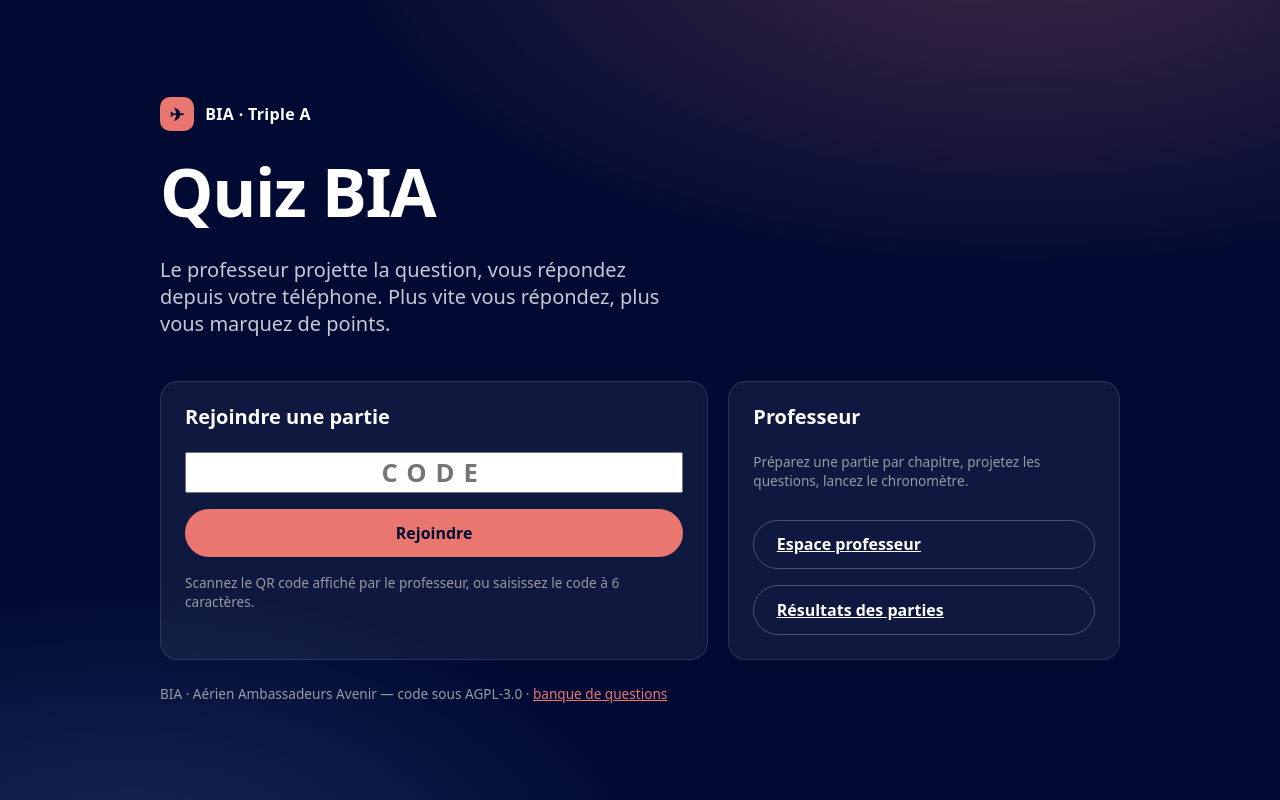
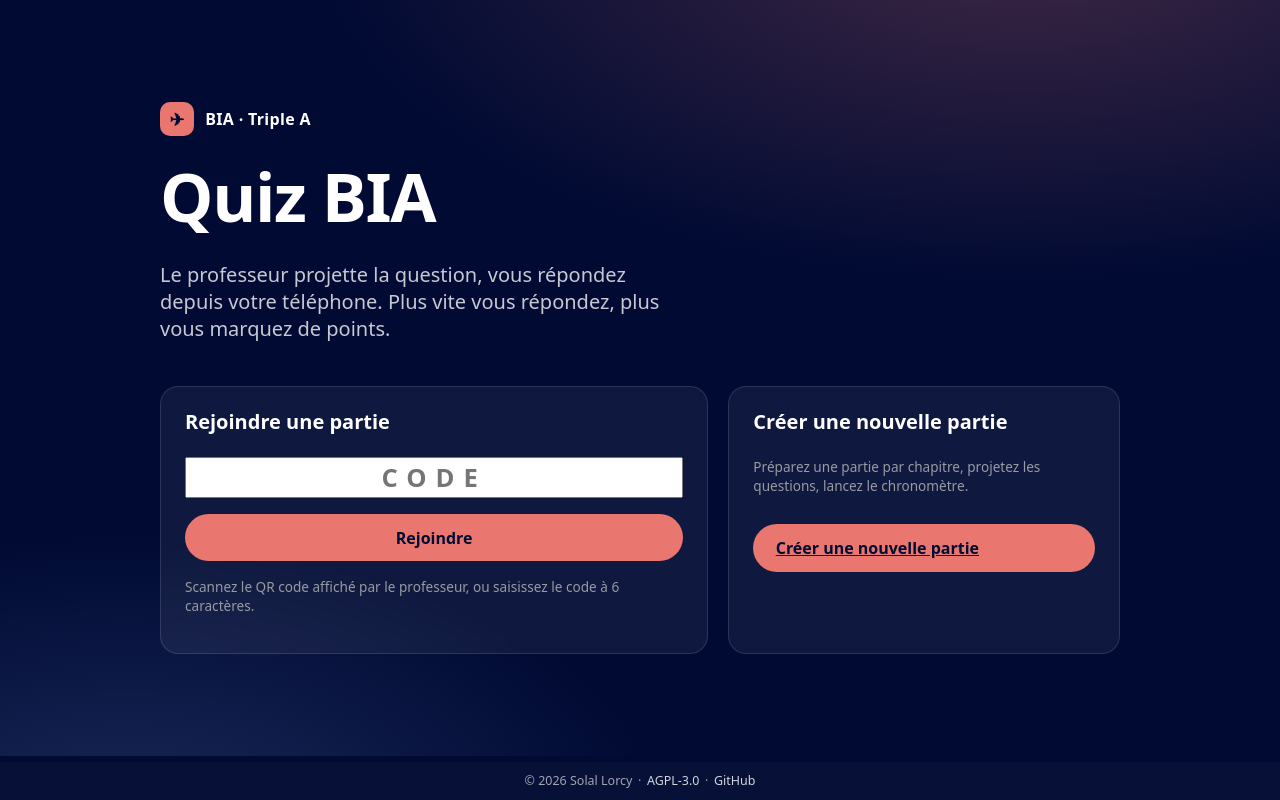
Before and after one commit to Villemarque/bia-quiz, a Svelte app in the folder frontend/: page / in a window 1280 px wide. Built offline with nearby package versions, Linux system fonts and the light colour scheme; no server answers; a web font is replaced by a local one.

Commit message:
Simplify landing page and add site footer

```diff
--- a/frontend/src/app.css
+++ b/frontend/src/app.css
@@ -206,7 +206,8 @@ label {
 }
 
 .landing {
-  min-height: 100vh;
+  min-height: calc(100vh - 2.75rem);
+  min-height: calc(100dvh - 2.75rem);
   display: grid;
   place-items: center;
   padding: 2rem 1rem;
@@ -268,7 +269,8 @@ label {
 /* ---------------------------------------------------------------- teacher */
 
 .teacher {
-  min-height: 100vh;
+  min-height: calc(100vh - 2.75rem);
+  min-height: calc(100dvh - 2.75rem);
   display: flex;
   flex-direction: column;
   background:
@@ -586,7 +588,8 @@ label {
 /* ---------------------------------------------------------------- student */
 
 .student {
-  min-height: 100vh;
+  min-height: calc(100vh - 2.75rem);
+  min-height: calc(100dvh - 2.75rem);
   display: flex;
   flex-direction: column;
   padding: 1rem;
@@ -706,7 +709,8 @@ label {
 /* ---------------------------------------------------------------- prof */
 
 .prof {
-  min-height: 100vh;
+  min-height: calc(100vh - 2.75rem);
+  min-height: calc(100dvh - 2.75rem);
   background: var(--bg);
   color: var(--navy);
   padding: 2rem clamp(1rem, 4vw, 3rem);
@@ -885,3 +889,30 @@ label {
 .field input {
   width: 6rem;
 }
+
+/* ---------------------------------------------------------------- footer */
+
+.site-footer {
+  flex: 0 0 auto;
+  display: flex;
+  flex-wrap: wrap;
+  justify-content: center;
+  align-items: center;
+  gap: 0.35rem;
+  padding: 0.65rem 1rem;
+  background: var(--navy-2);
+  color: rgba(255, 255, 255, 0.62);
+  font-size: 0.78rem;
+  line-height: 1.35;
+  text-align: center;
+}
+
+.site-footer a {
+  color: rgba(255, 255, 255, 0.82);
+  text-decoration: none;
+}
+
+.site-footer a:hover {
+  color: var(--coral);
+  text-decoration: underline;
+}
--- a/frontend/src/lib/components/SourceFooter.svelte
+++ b/frontend/src/lib/components/SourceFooter.svelte
@@ -1,6 +1,10 @@
 <script lang="ts">
   import { onMount } from 'svelte';
   import { fetchMeta, type Meta } from '$lib/api';
+
+  const REPO = 'https://github.com/Villemarque/bia-quiz';
+  const LICENSE = 'https://www.gnu.org/licenses/agpl-3.0.html';
+  const year = new Date().getFullYear();
 
   let meta = $state<Meta | null>(null);
 
@@ -13,16 +17,18 @@
   });
 </script>
 
-<p class="small muted" style="margin-top:2rem">
-  Code source sous AGPL-3.0
-  {#if meta?.source_url}
-    · <a href={meta.source_url}>code source</a>
-  {/if}
+<footer class="site-footer">
+  <span>© {year} Solal Lorcy</span>
+  <span aria-hidden="true">·</span>
+  <a href={LICENSE}>AGPL-3.0</a>
+  <span aria-hidden="true">·</span>
+  <a href={meta?.source_url || REPO}>GitHub</a>
   {#if meta?.commit && meta.commit !== 'unknown'}
-    · {#if meta.commit_url}
+    <span aria-hidden="true">·</span>
+    {#if meta.commit_url}
       <a href={meta.commit_url}>commit {meta.commit}</a>
     {:else}
-      commit {meta.commit}
+      <span>commit {meta.commit}</span>
     {/if}
   {/if}
-</p>
+</footer>
--- a/frontend/src/routes/+layout.svelte
+++ b/frontend/src/routes/+layout.svelte
@@ -1,5 +1,26 @@
 <script lang="ts">
+  import SourceFooter from '$lib/components/SourceFooter.svelte';
+
   let { children } = $props();
 </script>
 
-{@render children()}
+<div class="layout">
+  <div class="layout-main">
+    {@render children()}
+  </div>
+  <SourceFooter />
+</div>
+
+<style>
+  .layout {
+    min-height: 100vh;
+    display: flex;
+    flex-direction: column;
+  }
+
+  .layout-main {
+    flex: 1 0 auto;
+    display: flex;
+    flex-direction: column;
+  }
+</style>
--- a/frontend/src/routes/+page.svelte
+++ b/frontend/src/routes/+page.svelte
@@ -1,18 +1,7 @@
 <script lang="ts">
-  import { onMount } from 'svelte';
   import { goto } from '$lib/shim/navigation';
-  import { fetchMeta, type Meta } from '$lib/api';
 
   let code = $state('');
-  let meta = $state<Meta | null>(null);
-
-  onMount(() => {
-    fetchMeta()
-      .then((value) => {
-        meta = value;
-      })
-      .catch(() => {});
-  });
 
   function join(event: SubmitEvent): void {
     event.preventDefault();
@@ -56,28 +45,12 @@
       </form>
 
       <div class="join-card stack">
-        <h2>Professeur</h2>
+        <h2>Créer une nouvelle partie</h2>
         <p class="small muted">
           Préparez une partie par chapitre, projetez les questions, lancez le chronomètre.
         </p>
-        <a class="btn btn-ghost" href="/teacher">Espace professeur</a>
-        <a class="btn btn-ghost" href="/prof">Résultats des parties</a>
+        <a class="btn btn-primary" href="/teacher">Créer une nouvelle partie</a>
       </div>
     </div>
-
-    <footer class="small muted">
-      BIA · Aérien Ambassadeurs Avenir — code sous AGPL-3.0 ·
-      <a href="https://github.com/Villemarque/bia-annales-database-csv">banque de questions</a>
-      {#if meta?.source_url}
-        · <a href={meta.source_url}>code source</a>
-      {/if}
-      {#if meta?.commit && meta.commit !== 'unknown'}
-        · {#if meta.commit_url}
-          <a href={meta.commit_url}>commit {meta.commit}</a>
-        {:else}
-          commit {meta.commit}
-        {/if}
-      {/if}
-    </footer>
   </div>
 </main>
--- a/frontend/src/routes/admin/+page.svelte
+++ b/frontend/src/routes/admin/+page.svelte
@@ -1,6 +1,5 @@
 <script lang="ts">
   import { onMount } from 'svelte';
-  import SourceFooter from '$lib/components/SourceFooter.svelte';
   import {
     fetchAdminStats,
     fetchJob,
@@ -185,5 +184,4 @@
   {:else}
     <p class="muted">Chargement…</p>
   {/if}
-  <SourceFooter />
 </main>
--- a/frontend/src/routes/prof/+page.svelte
+++ b/frontend/src/routes/prof/+page.svelte
@@ -1,6 +1,5 @@
 <script lang="ts">
   import { onMount } from 'svelte';
-  import SourceFooter from '$lib/components/SourceFooter.svelte';
   import {
     fetchMe,
     fetchSession,
@@ -205,5 +204,4 @@
       {/if}
     </section>
   {/if}
-  <SourceFooter />
 </main>
```
